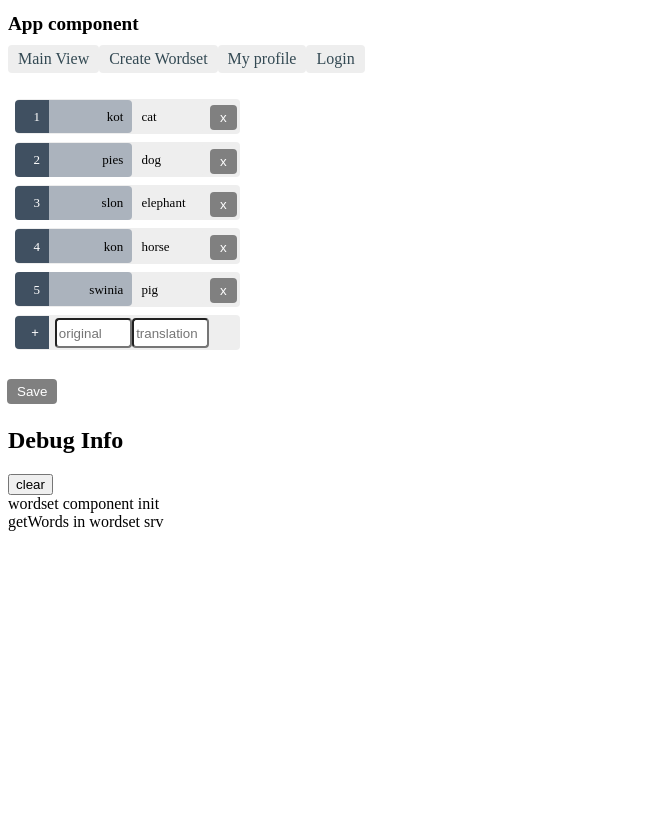
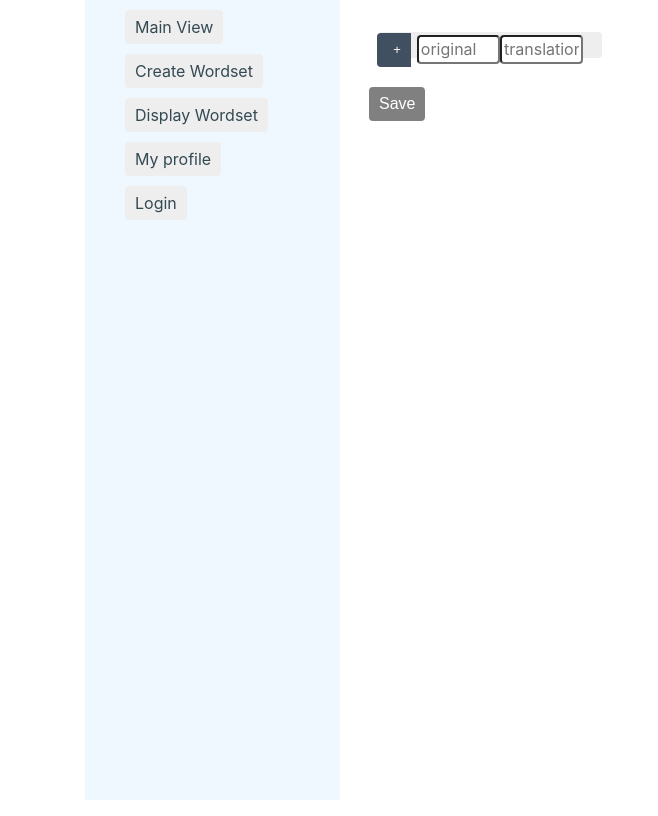
Before and after one commit to AgnieszkaGlisz/DELP, an Angular app in the folder client/app/: page /wordset/create in a window 1280 px wide. Shown: the whole page, without its empty margins (0-658 px from the left). Built offline with nearby package versions, Linux system fonts and the light colour scheme.

Commit message:
Działające zapytania GET z id wordsetu; prowizoryczny pasek menu po lewej

```diff
--- a/client/app/src/app/_interfaces/translateWordTemplate.ts
+++ b/client/app/src/app/_interfaces/translateWordTemplate.ts
@@ -1,5 +1,9 @@
 export interface TranslateWordTemplate {
     id: number;
-    original: string;
+    idSet: number;
+    word: string;
     translation: string;
+    videoPath: string;
+    audioPath: string;
+    picturePath: string;
 }
--- a/client/app/src/app/_interfaces/wordset.ts
+++ b/client/app/src/app/_interfaces/wordset.ts
@@ -1,4 +1,6 @@
 import { TranslateWordTemplate } from './translateWordTemplate';
 export interface Wordset {
+    // id: number;
+    // idSet: number;
     words: TranslateWordTemplate[];
 }
--- a/client/app/src/app/_services/wordset.service.ts
+++ b/client/app/src/app/_services/wordset.service.ts
@@ -1,10 +1,10 @@
+import { TranslateWordTemplate } from './../_interfaces/translateWordTemplate';
 import { Wordset } from './../_interfaces/wordset';
-import { HttpClient, HttpHeaders } from '@angular/common/http';
+import { HttpClient, HttpHeaders, HttpParams } from '@angular/common/http';
 import { MessageService } from './message.service';
-import { WORDS } from '../words-mock';
-import { TranslateWordTemplate } from '../_interfaces/translateWordTemplate';
+// import { WORDS } from '../words-mock';
 import { Injectable } from '@angular/core';
-import { Observable, of } from 'rxjs';
+import { identity, Observable, of } from 'rxjs';
 
 @Injectable({
   providedIn: 'root'
@@ -13,16 +13,16 @@ export class WordsetService {
 
   constructor(private messageService: MessageService, private http: HttpClient) { }
 
-  url: string = `http://localhost:3000`;
+  url: string = `http://25.95.136.77:3500`;
 
   httpOptions = {
-    headers: new HttpHeaders({ observe: 'body', responseType: 'text'})
+    headers: new HttpHeaders({ observe: 'body', responseType: 'text' })
   };
 
-  getWords1(): Observable<TranslateWordTemplate[]> {
-    this.messageService.add("getWords in wordset srv");
-    return of(WORDS);
-  }
+  // getWords1(): Observable<TranslateWordTemplate[]> {
+  //   this.messageService.add("getWords in wordset srv");
+  //   return of(WORDS);
+  // }
 
   getWords(): Observable<any> {
     this.messageService.add("WordsetService: fetched words");
@@ -30,11 +30,32 @@ export class WordsetService {
     return this.http.get(url);
   }
 
-  getWordset(id :number): Observable<Wordset> {
-    this.messageService.add("WordsetService: fetched words");
-    return this.http.get<Wordset>(`${this.url}/wordset/${id}`);
+  // getWordset(id :number): Observable<Wordset> {
+  //   this.messageService.add("WordsetService: fetched wordset");
+  //   return this.http.get<Wordset>(`${this.url}/wordset`);
+  // }
+  getWordset(idNum :string): Observable<any> {
+    this.messageService.add("WordsetService: fetched wordset");
+    const httpOptions = {
+      headers: new HttpHeaders({
+        'Content-Type': 'application/json',
+        'id': idNum
+      })
+    };
+    // let headers = new HttpHeaders();
+    // headers.append('Content-Type', 'application/json');
+    // headers.append('id', idNum);
+    // let params = new HttpParams();
+    // params.append('id', idNum);
+    // return this.http.get<Wordset>(`${this.url}/words`);
+    console.log(httpOptions.headers);
+    return this.http.get<any>(`${this.url}/words-in-set`, httpOptions);
   }
 
+  saveWordset(wordset: TranslateWordTemplate[]): Observable<any> {
+    this.messageService.add("Wordset service: POST wordset");
+    return this.http.post<TranslateWordTemplate[]>(`${this.url}/wordset`, wordset);
+  }
   // deleteWord()
 
 }
--- a/client/app/src/app/app-routing.module.ts
+++ b/client/app/src/app/app-routing.module.ts
@@ -1,3 +1,4 @@
+import { DisplayWordsetComponent } from './display-wordset/display-wordset.component';
 import { UserLoginComponent } from './user-login/user-login.component';
 import { UserComponent } from './user/user.component';
 import { MainViewComponent } from './main-view/main-view.component';
@@ -8,6 +9,7 @@ import { CreateWordsetComponent } from './create-wordset/create-wordset.componen
 const routes: Routes = [
   { path: 'main-view', component: MainViewComponent },
   { path: 'wordset/create', component: CreateWordsetComponent},
+  { path: 'wordset/display', component: DisplayWordsetComponent},
   { path: 'my-profile', component: UserComponent},
   { path: 'login', component: UserLoginComponent},
 ];
--- a/client/app/src/app/app.component.css
+++ b/client/app/src/app/app.component.css
@@ -26,6 +26,8 @@ nav a.active {
     color: #039be5;
   }
 
-  @import url(http://netdna.bootstrapcdn.com/font-awesome/4.0.3/css/font-awesome.min.css);
-  body{margin-top:20px;}
-  .fa-fw {width: 2em;}
+  ul {
+    list-style-type: none;
+    background-color: aliceblue;
+    height: 100vh;
+  }
--- a/client/app/src/app/app.component.html
+++ b/client/app/src/app/app.component.html
@@ -1,34 +1,32 @@
-<h1>App component</h1>
-<nav>
-  <a routerLink="/main-view">Main View</a>
-  <a routerLink="/wordset/create">Create Wordset</a>
-  <a routerLink="/my-profile">My profile</a>
-  <a routerLink="/login">Login</a>
-</nav>
-<router-outlet></router-outlet>
-<app-messages></app-messages>
-<!-- <link href="//netdna.bootstrapcdn.com/bootstrap/3.0.0/css/bootstrap.min.css" rel="stylesheet" id="bootstrap-css">
-<script src="//netdna.bootstrapcdn.com/bootstrap/3.0.0/js/bootstrap.min.js"></script>
-<script src="//code.jquery.com/jquery-1.11.1.min.js"></script>
-
-<div class="container">
-    <div class="row">
-        <div class="col-md-2">
-            <ul class="nav nav-pills nav-stacked">
-                <li class="active"><a href="#"><i class="fa fa-home fa-fw"></i>Home</a></li>
-                <li><a href="http://www.jquery2dotnet.com"><i class="fa fa-list-alt fa-fw"></i>Widgets</a></li>
-                <li><a href="http://www.jquery2dotnet.com"><i class="fa fa-file-o fa-fw"></i>Pages</a></li>
-                <li><a href="http://www.jquery2dotnet.com"><i class="fa fa-bar-chart-o fa-fw"></i>Charts</a></li>
-                <li><a href="http://www.jquery2dotnet.com"><i class="fa fa-table fa-fw"></i>Table</a></li>
-                <li><a href="http://www.jquery2dotnet.com"><i class="fa fa-tasks fa-fw"></i>Forms</a></li>
-                <li><a href="http://www.jquery2dotnet.com"><i class="fa fa-calendar fa-fw"></i>Calender</a></li>
-                <li><a href="http://www.jquery2dotnet.com"><i class="fa fa-book fa-fw"></i>Library</a></li>
-                <li><a href="http://www.jquery2dotnet.com"><i class="fa fa-pencil fa-fw"></i>Applications</a></li>
-                <li><a href="http://www.jquery2dotnet.com"><i class="fa fa-cogs fa-fw"></i>Settings</a></li>
-            </ul>
+<!DOCTYPE html>
+<html lang="en">
+<head>
+  <title>Bootstrap Example</title>
+  <meta charset="utf-8">
+  <meta name="viewport" content="width=device-width, initial-scale=1">
+  <link rel="stylesheet" href="https://maxcdn.bootstrapcdn.com/bootstrap/4.5.2/css/bootstrap.min.css">
+  <script src="https://ajax.googleapis.com/ajax/libs/jquery/3.5.1/jquery.min.js"></script>
+  <script src="https://cdnjs.cloudflare.com/ajax/libs/popper.js/1.16.0/umd/popper.min.js"></script>
+  <script src="https://maxcdn.bootstrapcdn.com/bootstrap/4.5.2/js/bootstrap.min.js"></script>
+</head>
+<body>
+    <div class="container">
+        <div class="row">
+            <div class="col-3">
+                <nav>
+                    <ul>
+                        <li><a routerLink="/main-view">Main View</a></li>
+                        <li><a routerLink="/wordset/create">Create Wordset</a></li>
+                        <li><a routerLink="/wordset/display">Display Wordset</a></li>
+                        <li><a routerLink="/my-profile">My profile</a></li>
+                        <li><a routerLink="/login">Login</a></li>
+                    </ul>
+                </nav>
+            </div>
+            <div class="col-9">
+                <router-outlet></router-outlet>
+            </div>
         </div>
-        <div class="col-md-10 well">
-            Vertical admin menu
-        </div>
+    <!-- <app-messages></app-messages> -->
     </div>
-</div> -->
+</body>
--- a/client/app/src/app/app.module.ts
+++ b/client/app/src/app/app.module.ts
@@ -10,6 +10,7 @@ import { CreateWordsetComponent } from './create-wordset/create-wordset.componen
 import { MessagesComponent } from './messages/messages.component';
 import { UserComponent } from './user/user.component';
 import { UserLoginComponent } from './user-login/user-login.component';
+import { DisplayWordsetComponent } from './display-wordset/display-wordset.component';
 
 @NgModule({
   declarations: [
@@ -19,6 +20,7 @@ import { UserLoginComponent } from './user-login/user-login.component';
     MessagesComponent,
     UserComponent,
     UserLoginComponent,
+    DisplayWordsetComponent,
   ],
   imports: [
     BrowserModule,
--- a/client/app/src/app/create-wordset/create-wordset.component.ts
+++ b/client/app/src/app/create-wordset/create-wordset.component.ts
@@ -1,7 +1,7 @@
 import { HttpClientModule, HttpClient } from '@angular/common/http';
 import { MessageService } from '../_services/message.service';
 import { WordsetService } from '../_services/wordset.service';
-import { WORDS } from './../words-mock';
+// import { WORDS } from './../words-mock';
 import { Component, OnInit } from '@angular/core';
 import { TranslateWordTemplate } from '../_interfaces/translateWordTemplate';
 import { catchError, map, tap } from 'rxjs/operators';
@@ -27,20 +27,20 @@ export class CreateWordsetComponent implements OnInit {
   }
 
   getWords(): void {
-    this.wordsetService.getWords1().subscribe(words => this.words = words);
+    // this.wordsetService.getWords1().subscribe(words => this.words = words);
   }
 
-  addWord(original: string, translation: string): void {
+  addWord(word: string, translation: string): void {
     this.messageService.add("addWord create-wordset");
-    if (!original || !translation)
+    if (!word || !translation)
     {
     return;
     }
-    let word = <TranslateWordTemplate>{};
-    word.id = this.genId(this.words);
-    word.original = original;
-    word.translation = translation;
-    this.words.push(word);
+    let translateWord = <TranslateWordTemplate>{};
+    translateWord.id = this.genId(this.words);
+    translateWord.word = word;
+    translateWord.translation = translation;
+    this.words.push(translateWord);
   }
 
   deleteWord(word: TranslateWordTemplate): void {
@@ -49,12 +49,9 @@ export class CreateWordsetComponent implements OnInit {
 
   dupa: string;
   saveWordset(): void {
-    this.messageService.add("before get");
-    this.wordsetService.getWords().subscribe(test => this.dupa = test.text);
-    // this.wordsetService.getWords().subscribe(test => console.log(test.text));
-    console.log(this.dupa);
-    this.messageService.add(this.dupa);
-    this.messageService.add("after get");
+    this.wordsetService.saveWordset(this.words).subscribe(x => {
+      console.log(x);
+    });
   }
 
   // saveWordset(): void {
--- /dev/null
+++ b/client/app/src/app/display-wordset/display-wordset.component.css
@@ -0,0 +1,120 @@
+.words {
+    margin: 0 0 2em 0;
+    list-style-type: none;
+    padding: 0;
+    width: 15em;
+  }
+  .words li {
+    position: relative;
+    cursor: pointer;
+    background-color: #EEE;
+    margin: .5em;
+    padding: .3em 0;
+    height: 1.6em;
+    border-radius: 4px;
+  }
+
+  input {
+    border-radius: 4px;
+    width: 5.2em;
+    height: 1.8em;
+    position: relative;
+    left: 5px;
+    top: -3px;
+  }
+
+  .words li:hover {
+    color: #607D8B;
+    background-color: #DDD;
+    left: .1em;
+  }
+
+  .words a {
+    color: #333;
+    text-decoration: none;
+    position: relative;
+    display: block;
+    width: 250px;
+  }
+
+  .words a:hover {
+    color:#607D8B;
+  }
+
+  .words .word-id {
+    display: inline-block;
+    font-size: small;
+    color: white;
+    padding: 0.8em 0.7em 0 0.7em;
+    background-color:#405061;
+    line-height: 1em;
+    position: relative;
+    left: -1px;
+    top: -4px;
+    height: 1.8em;
+    min-width: 16px;
+    text-align: right;
+    /* margin-right: .8em; */
+    border-radius: 4px 0 0 4px;
+  }
+
+  .words .word-left {
+    display: inline-block;
+    font-size: small;
+    color: rgb(0, 0, 0);
+    padding: 0.8em 0.7em 0 0.7em;
+    background-color:#abb3bd;
+    line-height: 1em;
+    position: relative;
+    left: -1px;
+    top: -4px;
+    height: 1.8em;
+    min-width: 16px;
+    text-align: right;
+    width: 5em;
+    border-radius: 0px 4px 4px 0px;
+  }
+
+  .words .word-right {
+    display: inline-block;
+    font-size: small;
+    color: rgb(0, 0, 0);
+    padding: 0.8em 0.7em 0 0.7em;
+    background-color:#EEE;
+    line-height: 1em;
+    position: relative;
+    left: -1px;
+    top: -4px;
+    height: 1.8em;
+    min-width: 16px;
+    text-align: left;
+    margin-right: .8em;
+    width: 4em;
+    border-radius: 4px 4px 4px 4px;
+  }
+
+  button {
+    color: white;
+    background-color: gray;
+    border: none;
+    padding: 5px 10px;
+    border-radius: 4px;
+    cursor: pointer;
+    cursor: hand;
+    font-family: Arial;
+    position: relative;
+    left: -1px;
+    top: -3px;
+  }
+
+  button:hover {
+    background-color: #cfd8dc;
+  }
+
+  button.load {
+    position: relative;
+    left: 194px;
+    top: -32px;
+    background-color: gray !important;
+    color: white;
+  }
--- /dev/null
+++ b/client/app/src/app/display-wordset/display-wordset.component.html
@@ -0,0 +1,14 @@
+<p>display-wordset works!</p>
+<br>
+<div id="display-wordset">
+<ul class="words">
+    <li *ngFor="let word of wordset">
+        <a>
+            <span class="word-id">{{word.id}}</span>
+            <span class="word-left">{{word.word}}</span>
+            <span class="word-right">{{word.translation}}</span>
+        </a>
+    </li>
+</ul>
+<button class="load" (click)="getWordset()">Load</button>
+</div>
--- /dev/null
+++ b/client/app/src/app/display-wordset/display-wordset.component.ts
@@ -0,0 +1,31 @@
+import { TranslateWordTemplate } from './../_interfaces/translateWordTemplate';
+import { Wordset } from './../_interfaces/wordset';
+import { WordsetService } from './../_services/wordset.service';
+import { Component, OnInit } from '@angular/core';
+
+@Component({
+  selector: 'app-display-wordset',
+  templateUrl: './display-wordset.component.html',
+  styleUrls: ['./display-wordset.component.css']
+})
+export class DisplayWordsetComponent implements OnInit {
+
+  constructor(
+    private wordsetService: WordsetService
+  ) { }
+  wordset: Wordset;
+  words: TranslateWordTemplate[];
+
+  ngOnInit(): void {
+  }
+
+  getWordset(): void {
+    this.wordsetService.getWordset('1').subscribe(
+      x => {
+        this.wordset = x;
+        console.log(x);
+      }
+    )
+  }
+
+}
--- a/client/app/src/app/words-mock.ts
+++ b/client/app/src/app/words-mock.ts
@@ -1,9 +1,9 @@
-import { TranslateWordTemplate } from './_interfaces/translateWordTemplate';
+// import { TranslateWordTemplate } from './_interfaces/translateWordTemplate';
 
-export const WORDS: TranslateWordTemplate[] = [
-    { id: 1, original: 'kot', translation: 'cat'},
-    { id: 2, original: 'pies', translation: 'dog'},
-    { id: 3, original: 'slon', translation: 'elephant'},
-    { id: 4, original: 'kon', translation: 'horse'},
-    { id: 5, original: 'swinia', translation: 'pig'},
-];
+// export const WORDS: TranslateWordTemplate[] = [
+//     { id: 1, idSet: 1, original: 'kot', translation: 'cat', videoPath: '', audioPath: '', picturePath: ''},
+//     { id: 2, idSet: 1, original: 'pies', translation: 'dog', videoPath: '', audioPath: '', picturePath: ''},
+//     { id: 3, idSet: 1, original: 'slon', translation: 'elephant', videoPath: '', audioPath: '', picturePath: ''},
+//     { id: 4, idSet: 1, original: 'kon', translation: 'horse', videoPath: '', audioPath: '', picturePath: ''},
+//     { id: 5, idSet: 1, original: 'swinia', translation: 'pig', videoPath: '', audioPath: '', picturePath: ''},
+// ];
```
Also changed, not shown: 1 other file (tests, documents, lock files or other folders).
